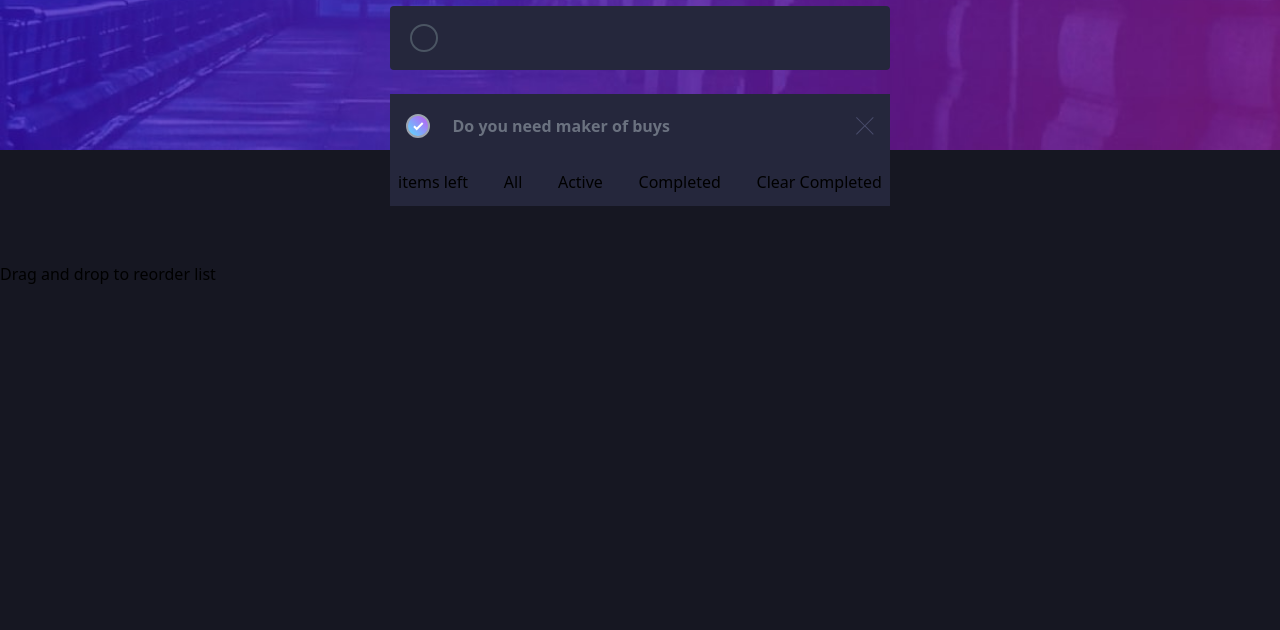
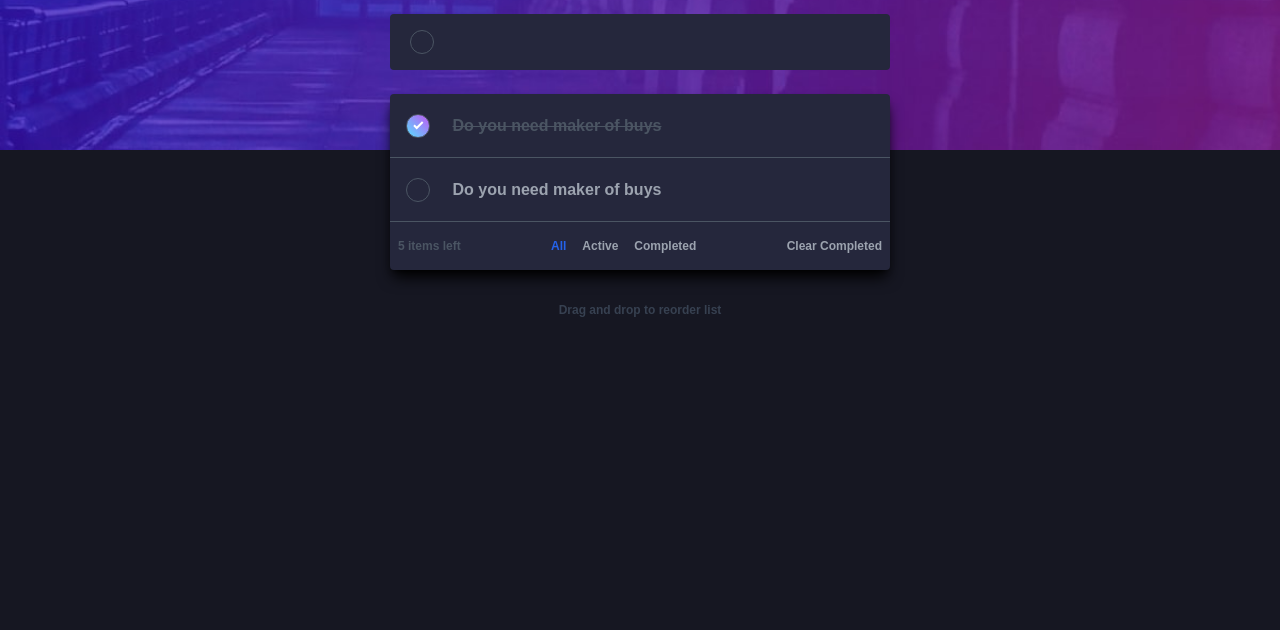
Before and after one commit to matheus369k/todo-app, a website: page index.html in a window 1280 px wide. Shown: the part 170-800 px from the top of the page. Drawn offline with Linux system fonts and the light colour scheme.

Commit message:
adicionar o estilo basico ao pojeto...

```diff
--- a/index.html
+++ b/index.html
@@ -21,7 +21,7 @@
 
     <title>Frontend Mentor | Todo app</title>
   </head>
-  <body class="dark:bg-darkMode-bg">
+  <body class="dark:bg-darkMode-bg font-Josefin transition-all">
     <header
       class="bg-cover h-80 flex flex-col justify-end items-center"
       style="
@@ -50,7 +50,7 @@
       </div>
       <form class="relative w-500 m-auto mb-20" onsubmit="onsubmit">
         <input
-          class="focus:border-none focus: outline-none text-gray-400 w-full h-16 rounded bg-darkMode-container pl-16 text-2xl"
+          class="focus:border-none focus:outline-none text-gray-400 w-full h-14 rounded bg-darkMode-container pl-16 text-lg"
           autocomplete="off"
           title="Search"
           type="text"
@@ -58,19 +58,22 @@
           id="search"
         />
         <button
-          class="absolute top-1/2 -translate-y-1/2 left-5 p-3 rounded-full border-2 border-gray-600 border-solid"
+          class="absolute top-1/2 -translate-y-1/2 left-5 h-6 w-6 rounded-full border-1 border-gray-600 border-solid"
           title="Add"
           type="submit"
         ></button>
       </form>
     </header>
     <main>
-      <ul class="relative -top-14 w-500 h-full bg-darkMode-container m-auto">
+      <div
+        class="relative -top-14 w-500 h-full bg-darkMode-container m-auto rounded shadow-lg shadow-black"
+      >
+        <ul>
           <li
-          class="h-16 grid grid-cols-8 items-center"
+            class="group/clean h-16 grid grid-cols-8 items-center border-b-1 border-solid border-gray-600"
           >
             <button
-            class="col-1 bg-gradient-to-tr from-gradientColor-btn-from to-gradientColor-btn-to flex justify-center items-center h-6 w-6 rounded-full border-2 border-gray-400 border-solid ml-4"
+              class="col-1 bg-gradient-to-tr from-gradientColor-btn-from to-gradientColor-btn-to flex justify-center items-center h-6 w-6 rounded-full border-1 border-gray-600 border-solid ml-4"
             >
               <svg
                 class="opacity-1 text-2xl"
@@ -86,10 +89,13 @@
                 />
               </svg>
             </button>
-          <span class="w-max text-gray-500 font-bold col-span-6"
+            <span
+              class="w-max text-gray-600 font-semibold col-span-6 line-through cursor-pointer text-base select-none"
               >Do you need maker of buys
             </span>
-          <i class="mr-4 col-9 justify-self-end">
+            <i
+              class="invisible group-hover/clean:visible rmr-4 col-9 justify-self-center cursor-pointer"
+            >
               <svg xmlns="http://www.w3.org/2000/svg" width="18" height="18">
                 <path
                   fill="#494C6B"
@@ -99,20 +105,69 @@
               </svg>
             </i>
           </li>
-        <li>
-          <ul class="flex justify-between items-center h-12 p-2 w-full rounded">
-            <li>
-              <!-- Add dynamic number -->
-              items left
-            </li>
-            <li>All</li>
-            <li>Active</li>
-            <li>Completed</li>
-            <li>Clear Completed</li>
-          </ul>
+          <li
+            class="group/clean h-16 grid grid-cols-8 items-center border-b-1 border-solid border-gray-600"
+          >
+            <button
+              class="col-1 flex justify-center items-center h-6 w-6 rounded-full border-1 border-gray-600 border-solid ml-4 hover:border-r-gradientColor-btn-from hover:border-b-gradientColor-btn-from hover:border-t-gradientColor-btn-to hover:border-l-gradientColor-btn-to transition-all"
+            >
+              <!-- <svg
+              class="opacity-1 text-2xl"
+              xmlns="http://www.w3.org/2000/svg"
+              width="11"
+              height="9"
+            >
+              <path
+                fill="none"
+                stroke="#FFF"
+                stroke-width="2"
+                d="M1 4.304L3.696 7l6-6"
+              />
+            </svg> -->
+            </button>
+            <span
+              class="w-max text-gray-400 font-semibold col-span-6 select-none"
+              >Do you need maker of buys
+            </span>
+            <i
+            class="invisible group-hover/clean:visible rmr-4 col-9 justify-self-center text-base cursor-pointer">
+              <svg xmlns="http://www.w3.org/2000/svg" width="18" height="18">
+                <path
+                  fill="#494C6B"
+                  fill-rule="evenodd"
+                  d="M16.97 0l.708.707L9.546 8.84l8.132 8.132-.707.707-8.132-8.132-8.132 8.132L0 16.97l8.132-8.132L0 .707.707 0 8.84 8.132 16.971 0z"
+                />
+              </svg>
+            </i>
           </li>
         </ul>
-      <p>Drag and drop to reorder list</p>
+        <div
+          class="flex justify-between items-center h-12 p-2 w-full font-bold text-xs text-gray-400 select-none"
+        >
+          <span class="text-gray-600 lowercase">5 items left</span>
+          <ul class="flex">
+            <li
+              class="cursor-pointer capitalize p-2 text-blue-600 hover:text-gray-100"
+            >
+              All
+            </li>
+            <li class="cursor-pointer capitalize p-2 hover:text-gray-100">
+              Active
+            </li>
+            <li class="cursor-pointer capitalize p-2 hover:text-gray-100">
+              Completed
+            </li>
+          </ul>
+          <button
+            class="hover:text-white capitalize"
+            type="button"
+            title="Clear"
+          >
+            Clear Completed
+          </button>
+        </div>
+      </div>
+      <p class="relative -top-6 left-auto text-center text-xs text-gray-700 font-bold">Drag and drop to reorder list</p>
     </main>
   </body>
 </html>
--- a/tailwind.config.js
+++ b/tailwind.config.js
@@ -12,6 +12,12 @@ module.exports = {
       },
       width: {
         '500': '500px',
+      },
+      borderWidth: {
+        '1': '1px',
+      },
+      fontFamily: {
+        'Josefin': ['Josefin', 'sans-serif']
       }
     },
   },
```
Also changed, not shown: src/style/tailwind.css. Lines whose indentation alone changed are shown as unchanged.
